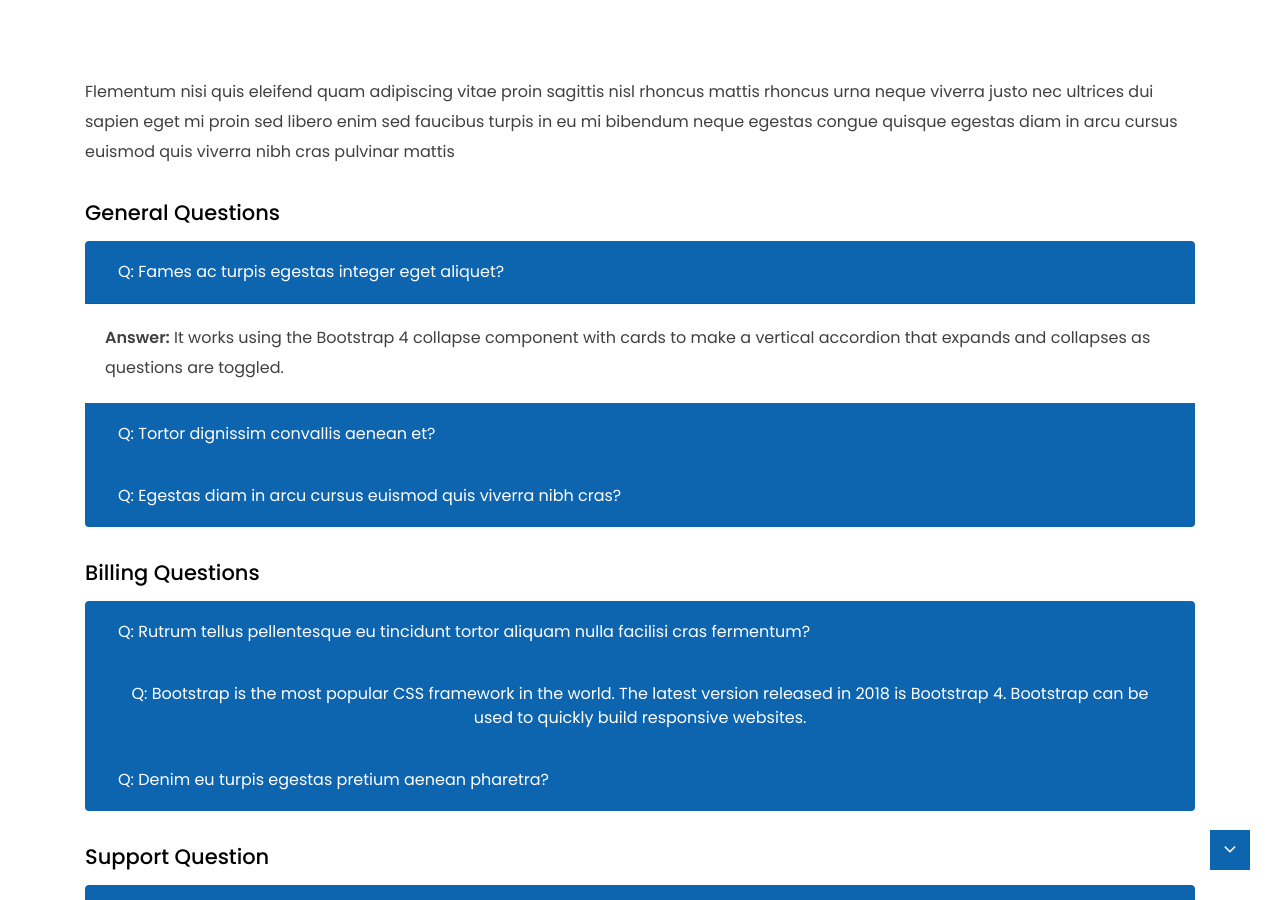
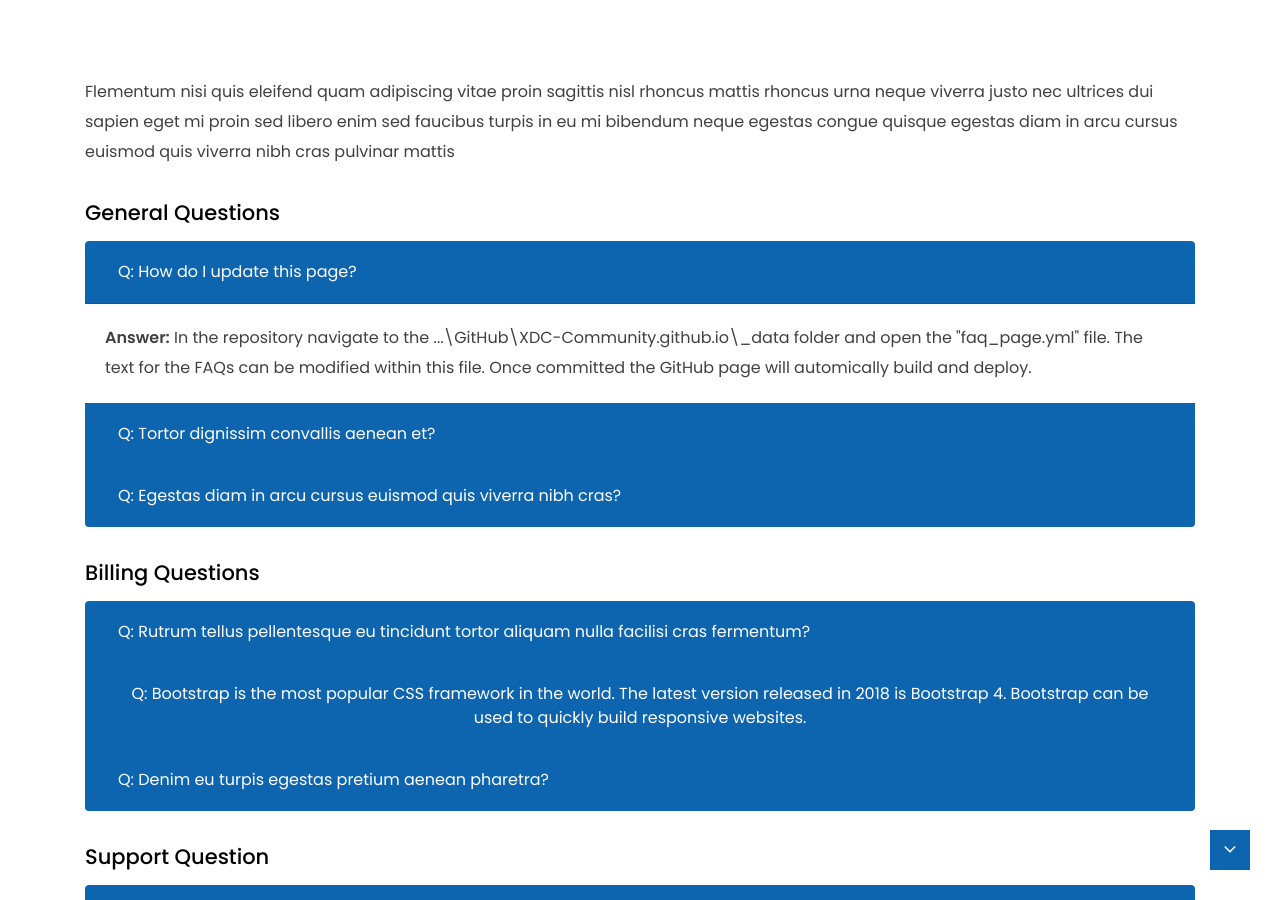
Before and after one commit to XDC-Community/XDC-Community.github.io, a Jekyll site: the page built from pages/faq.html, in a window 1280 px wide and 900 px high, scrolled down 329 px. Built offline with Jekyll 4.4.1, drawn with Linux system fonts in a browser that asks for light colours.

Commit message:
Update faq_page.yml
Modifying the FAQ to include instructions on how to update the FAQ

```diff
--- a/_data/faq_page.yml
+++ b/_data/faq_page.yml
@@ -1,8 +1,8 @@
 - title: General Questions
   id: faqaccordion1
   subfaq:
-  - question: Fames ac turpis egestas integer eget aliquet?
-    answer: It works using the Bootstrap 4 collapse component with cards to make a vertical accordion that expands and collapses as questions are toggled.
+  - question: How do I update this page?
+    answer: In the repository navigate to the ...\GitHub\XDC-Community.github.io\_data folder and open the "faq_page.yml" file.  The text for the FAQs can be modified within this file.  Once committed the GitHub page will automically build and deploy.
 
   - question: Tortor dignissim convallis aenean et?
     answer: Bootstrap is the most popular CSS framework in the world. The latest version released in 2018 is Bootstrap 4. Bootstrap can be used to quickly build responsive websites.
```
